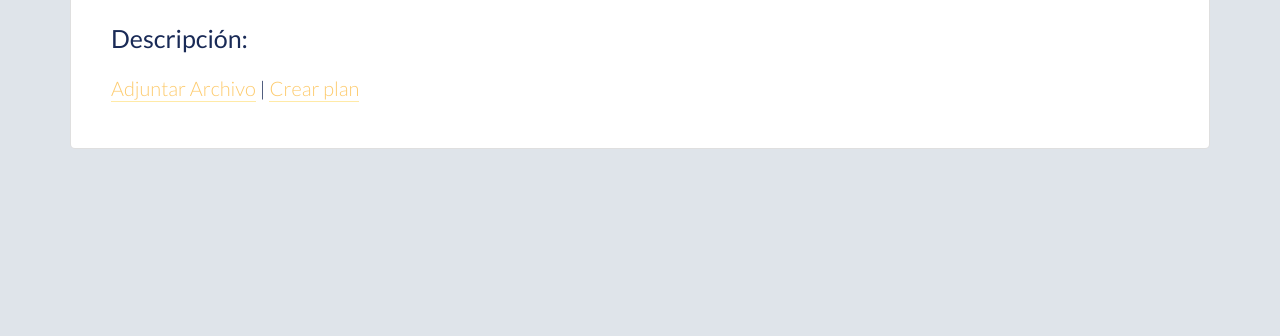
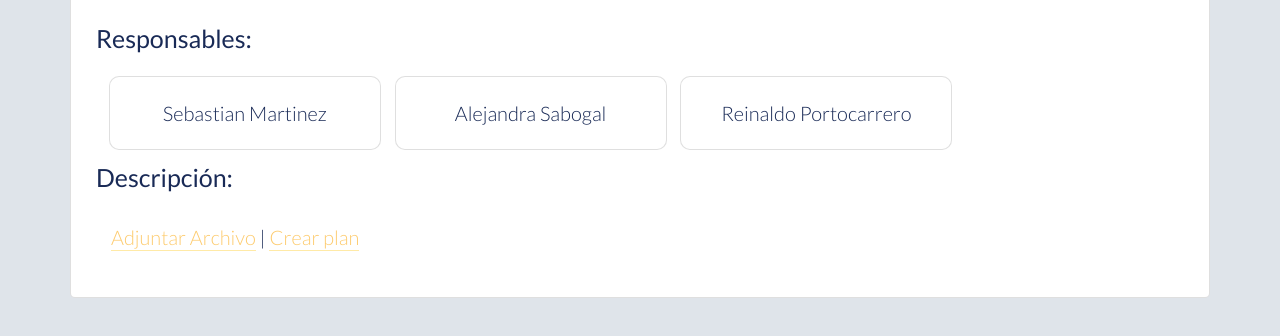
Before and after one commit to juniorportom/proyecto-agiles, a Django app: template templates/SGRD/recurso_detail.html in a window 1280 px wide. Shown: the part 354-690 px from the top of the page. Run offline with Django 3.2, Linux system fonts and the light colour scheme; the template is opened without the code that fills it, so the values that code supplies are empty; some libraries are stand-ins or nearby versions.

Commit message:
Observaciones PO: Ordenar entradas, visualizar responsables y retidad texto del home

```diff
--- a/SGRD/models/entradaPlan.py
+++ b/SGRD/models/entradaPlan.py
@@ -10,3 +10,7 @@ class EntradaPlan(models.Model):
     equipos = models.TextField()
     descripcion = models.TextField()
     observaciones = models.TextField()
+
+
+    class Meta:
+        ordering = ['dia']
--- a/templates/SGRD/recurso_detail.html
+++ b/templates/SGRD/recurso_detail.html
@@ -41,7 +41,29 @@
                   {% endfor %}
                 </div>
                 {% endif %}
+                <div class="row">
+                    <h5>Responsables:</h5>
+                </div>
+                <div class="row">
+                  <div class="col-md-3 card" style="margin: 1vw; border: 2px solid #{{tag.color}}; border-radius: 10px; width: auto; height: auto; margin-right: 1px; padding-top: 1rem;">
+                    <div class="card-body text-center etiqueta-item">
+                        <p>Sebastian Martinez</p>
+                    </div>
+                  </div>
+                  <div class="col-md-3 card" style="margin: 1vw; border: 2px solid #{{tag.color}}; border-radius: 10px; width: auto; height: auto; margin-right: 1px; padding-top: 1rem;">
+                    <div class="card-body text-center etiqueta-item">
+                        <p>Alejandra Sabogal</p>
+                    </div>
+                  </div>
+                  <div class="col-md-3 card" style="margin: 1vw; border: 2px solid #{{tag.color}}; border-radius: 10px; width: auto; height: auto; margin-right: 1px; padding-top: 1rem;">
+                    <div class="card-body text-center etiqueta-item">
+                        <p>Reinaldo Portocarrero</p>
+                    </div>
+                  </div>
+                </div>
+                <div class="row">
                   <h5>Descripción:</h5>
+                </div>
                     <p style="max-width: 90%">
                       {{recurso.descripcion|striptags|safe|truncatechars:"200"}}
                     </p>
```
Also changed, not shown: templates/SGRD/recurso_list.html (+0 -22 lines), SGRD/migrations/0012_auto_20181103_0452.py (added), SGRD/migrations/0013_auto_20181103_0456.py (added).
